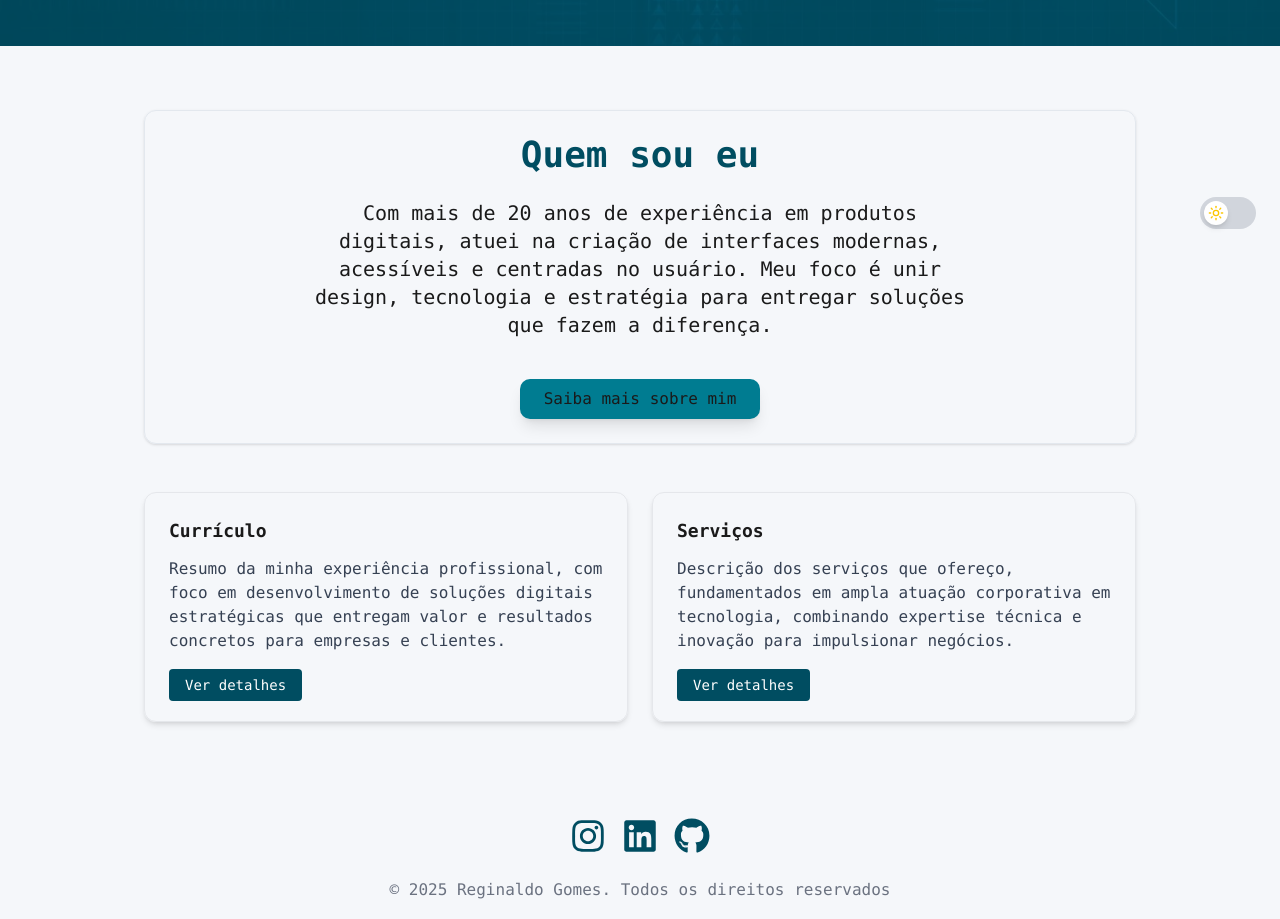
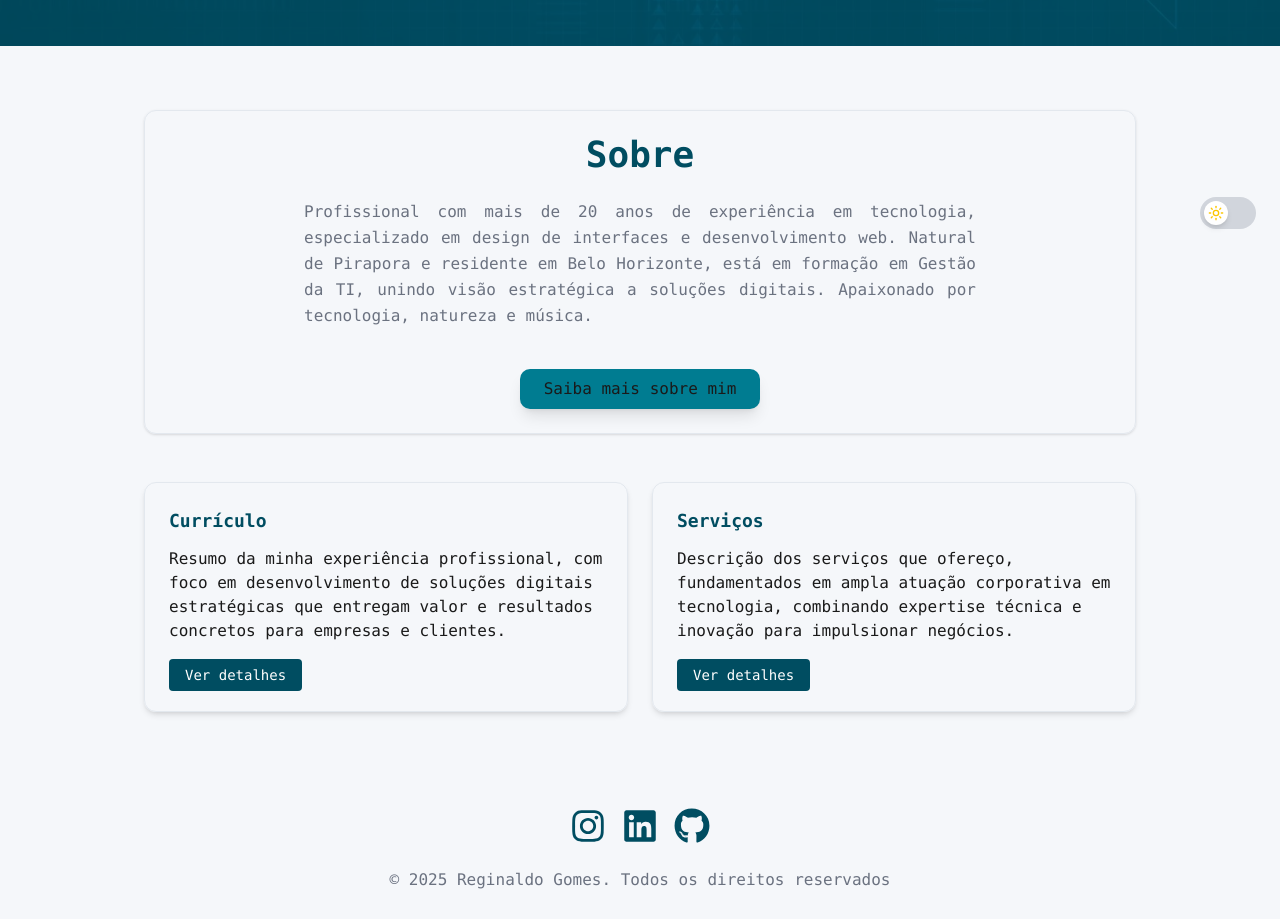
Before and after one commit to reginaldogomes/nextjs-developer-resume, a Next.js app: page / in a window 1280 px wide. Shown: the part 540-1459 px from the top of the page. Built offline with nearby package versions, Linux system fonts and the light colour scheme.

Commit message:
feat: update layout and components for improved styling and consistency; refine service section layout

```diff
--- a/src/app/layout.tsx
+++ b/src/app/layout.tsx
@@ -38,7 +38,6 @@ export default function RootLayout({
           <ThemeToggle />
         </Main>
         <Footer />
-        {pathname !== '/' && <FloatingButton />}
       </body>
     </html>
   )
--- a/src/app/solutions/page.tsx
+++ b/src/app/solutions/page.tsx
@@ -3,13 +3,12 @@ import Services from '@/components/Services'
 
 const PageHeadData = {
   title: 'Serviços',
-  description:
-    'Ofereço soluções personalizadas e inovadoras em tecnologia. Entre em contato pelos canais abaixo para juntos criarmos resultados significativos.',
+  description: 'Ofereço soluções personalizadas e inovadoras em tecnologia.',
 }
 
 const Page = () => {
   return (
-    <section className="max-w-5xl mx-auto px-4">
+    <section className="max-w-5xl mx-auto px-4 py-16 space-y-12">
       <PageHead
         title={PageHeadData.title}
         description={PageHeadData.description}
--- a/src/components/AboutHome.tsx
+++ b/src/components/AboutHome.tsx
@@ -5,9 +5,9 @@ import { Button } from '@/components/ui/button'
 import Link from 'next/link'
 
 const sobreData = {
-  titulo: 'Quem sou eu',
+  titulo: 'Sobre',
   resumo:
-    'Com mais de 20 anos de experiência em produtos digitais, atuei na criação de interfaces modernas, acessíveis e centradas no usuário. Meu foco é unir design, tecnologia e estratégia para entregar soluções que fazem a diferença.',
+    'Profissional com mais de 20 anos de experiência em tecnologia, especializado em design de interfaces e desenvolvimento web. Natural de Pirapora e residente em Belo Horizonte, está em formação em Gestão da TI, unindo visão estratégica a soluções digitais. Apaixonado por tecnologia, natureza e música.',
   link: {
     href: '/about',
     texto: 'Saiba mais sobre mim',
@@ -27,7 +27,7 @@ const SobreResumo = () => {
           {sobreData.titulo}
         </h2>
 
-        <p className="text-lg sm:text-xl text-muted-foreground max-w-2xl mx-auto">
+        <p className="text-muted leading-relaxed whitespace-pre-line text-justify max-w-2xl mx-auto">
           {sobreData.resumo}
         </p>
 
--- a/src/components/CardSection.tsx
+++ b/src/components/CardSection.tsx
@@ -32,22 +32,22 @@ export const CardsSection: React.FC = () => {
         {cardsData.map(({ title, description, buttonLabel, linkTo }) => (
           <div
             key={title}
-            className="bg-card rounded-lg p-6 shadow-md border border-gray-200"
+            className="bg-card rounded-lg p-6 shadow-md border"
             role="region"
             aria-labelledby={`${title.toLowerCase()}-title`}
           >
             <h2
               id={`${title.toLowerCase()}-title`}
-              className="font-mono font-bold text-lg mb-3"
+              className="font-mono font-bold text-lg mb-3 text-accent"
             >
               {title}
             </h2>
-            <p className="font-mono text-gray-700 mb-5 whitespace-pre-line">
+            <p className="font-mono text- mb-5 whitespace-pre-line">
               {description}
             </p>
             <Link
               href={linkTo}
-              className="bg-accent hover:bg-accent text-white font-mono text-sm py-2 px-4 rounded transition"
+              className="bg-accent hover:bg-accent/85 text-white font-mono text-sm py-2 px-4 rounded transition"
               aria-label={`Botão para ${buttonLabel} da seção ${title}`}
             >
               {buttonLabel}
--- a/src/components/Services.tsx
+++ b/src/components/Services.tsx
@@ -65,7 +65,7 @@ const services = [
 
 export default function Services() {
   return (
-    <section className="w-full py-20 px-6 bg-background text-foreground">
+    <section className="w-full px-6 bg-background text-foreground">
       <div className="grid grid-cols-1 sm:grid-cols-2 lg:grid-cols-3 gap-8 mt-12 max-w-6xl mx-auto">
         {services.map((service, index) => (
           <motion.div
```
